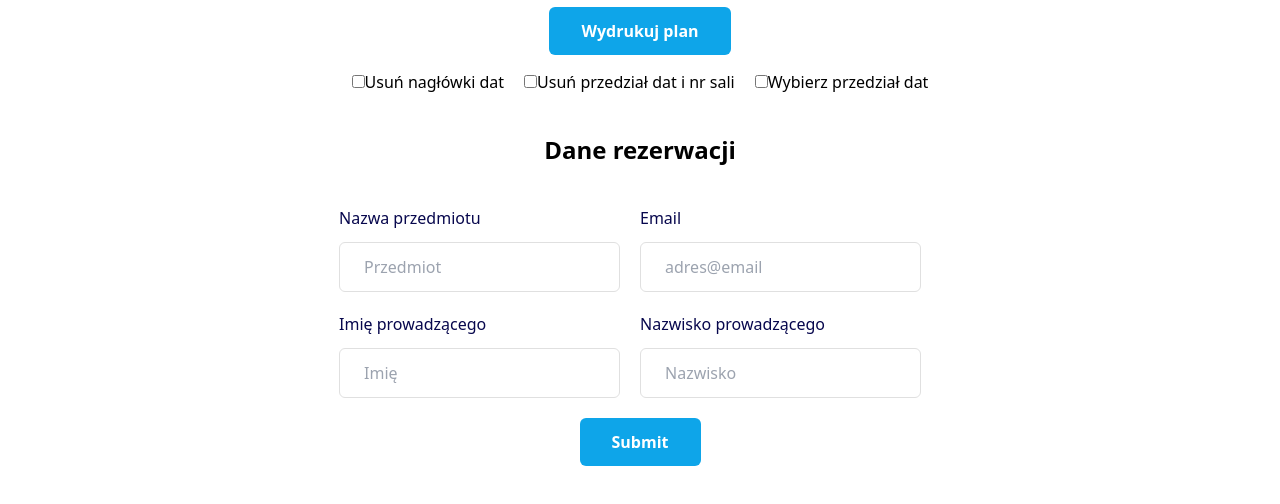
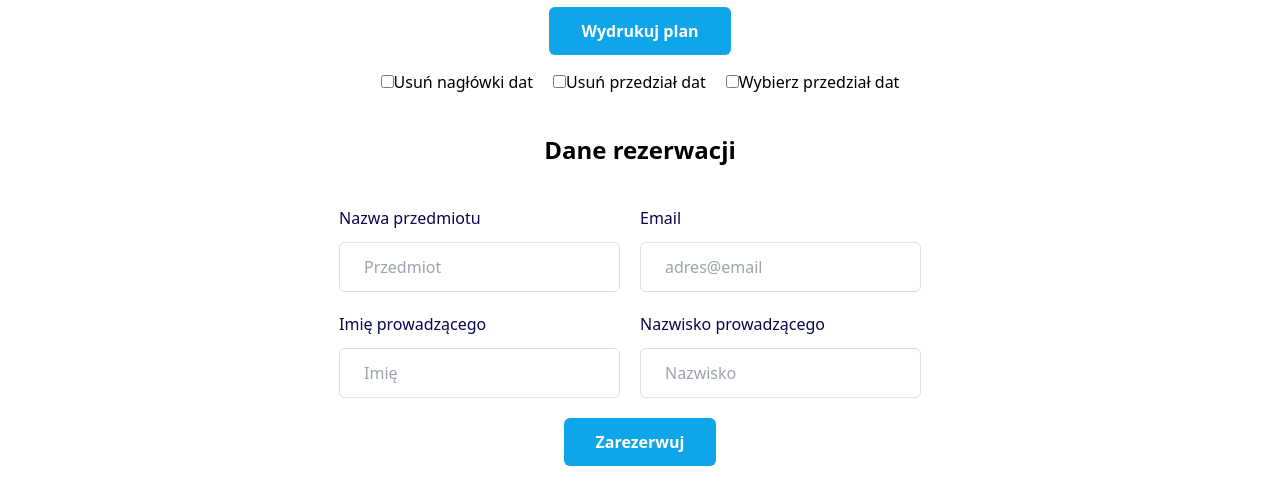
Before and after one commit to wpz2023/room-booking-system, a React (Vite) app in the folder frontend/: page /sale/1 in a window 1280 px wide. Shown: the part 1670-2174 px from the top of the page. Built offline with nearby package versions, Linux system fonts and the light colour scheme; no server answers.

Commit message:
Repaired calendar range, headers w/wo days, improved hiding date range

```diff
--- a/frontend/src/components/Calendar.tsx
+++ b/frontend/src/components/Calendar.tsx
@@ -1,11 +1,11 @@
-import { Calendar, dateFnsLocalizer } from "react-big-calendar";
-import React, { useEffect, useRef } from "react";
-import { pl } from "date-fns/locale";
+import {Calendar, dateFnsLocalizer} from "react-big-calendar";
+import React, {useEffect, useRef} from "react";
+import {pl} from "date-fns/locale";
 import format from "date-fns/format";
 import parse from "date-fns/parse";
 import startOfWeek from "date-fns/startOfWeek";
 import getDay from "date-fns/getDay";
-import { EventData } from "../models/Activity";
+import {EventData} from "../models/Activity";
 
 interface EventProps {
   event: EventData;
@@ -73,7 +73,8 @@ function NewCalendar({
   backgroundEvent,
   handleSelectSlot,
   selectable,
-  countOfDays
+  countOfDays,
+  formats
 }: {
   activities: EventData[];
   backgroundEvent: BackgroundEvent | undefined;
@@ -125,6 +126,7 @@ function NewCalendar({
       style={{ height: "full" }}
       min={minDate}
       max={maxDate}
+      formats={formats}
       countOfDays={countOfDays ? countOfDays - 1 : null}
       messages={{
         allDay: "Cały dzień",
--- a/frontend/src/components/ReservationForm.tsx
+++ b/frontend/src/components/ReservationForm.tsx
@@ -173,6 +173,7 @@ function ReservationForm({
             <input
               type="submit"
               className="hover:shadow-form rounded-md bg-sky-500 py-3 px-8 text-center text-base font-semibold text-white outline-none"
+              value="Zarezerwuj"
             />
           </div>
         </div>
--- a/frontend/src/components/Room.tsx
+++ b/frontend/src/components/Room.tsx
@@ -89,9 +89,9 @@ function Room() {
         });
     };
 
-    const [cbxDeleteOthersChecked, setCbxDeleteOthersChecked] = React.useState(false);
-    const cbxDeleteOthersChanged = () => {
-        setCbxDeleteOthersChecked(!cbxDeleteOthersChecked);
+    const [cbxDeleteRangeChecked, setCbxDeleteRangeChecked] = React.useState(false);
+    const cbxDeleteRangeChanged = () => {
+        setCbxDeleteRangeChecked(!cbxDeleteRangeChecked);
     };
 
     const [cbxDeleteDateChecked, setCbxDeleteDateChecked] = React.useState(false);
@@ -138,6 +138,14 @@ function Room() {
             }
         }
 
+        const formats: any = {}
+        if (cbxDeleteDateChecked) {
+            formats.dayFormat = (date, culture, localizer) => localizer.format(date, 'EEE', culture);
+        }
+        if (cbxDeleteRangeChecked) {
+            formats.dayRangeHeaderFormat = ({start, end}, culture, localizer) => localizer.format(start, ' ', culture);
+        }
+
         let calendars = [];
         for (let i = 0; i < calendarsCount; i++) {
             let calendarStartDate = new Date(0, 0, 0, 6, 0, 0);
@@ -164,7 +172,7 @@ function Room() {
             if (datesSelected) {
                 if (i === calendarsCount - 1) {
                     if (calendarsCount === 1) {
-                        defaultDate=new Date(endDate.getFullYear(), endDate.getMonth(), endDate.getDate())
+                        defaultDate = new Date(startDate.getFullYear(), startDate.getMonth(), startDate.getDate())
                     } else {
                         defaultDate = new Date(endDate.getFullYear(), endDate.getMonth(), endDate.getDate() - endDay + 1)
                     }
@@ -194,6 +202,7 @@ function Room() {
                     handleSelectSlot={handleSelectSlot}
                     selectable={!datesSelected}
                     defaultDate={defaultDate}
+                    formats={formats}
                 />
             </div>);
         }
@@ -209,7 +218,8 @@ function Room() {
                    .rbc-current-time-indicator { display: none !important; }\
                    .rbc-day-slot .rbc-background-event { display: none !important; }\
                    .rbc-timeslot-group { min-height: 30px; }\
-                   .rbc-event, .rbc-event.rbc-selected, .rbc-day-slot .rbc-selected.rbc-background-event { color: black; background-color: white; }" + (cbxDeleteOthersChecked ? "#classNumberToPrint { display: none; }\ .rbc-toolbar { display: none !important; }}" : "") + (cbxDeleteDateChecked ? ".rbc-time-header-content { display: none; }" : "") + "\ }"}
+                   .rbc-event, .rbc-event.rbc-selected, .rbc-day-slot .rbc-selected.rbc-background-event { color: black; background-color: white; }"
+                    + (cbxDeleteRangeChecked ? ".rbc-toolbar { display: none !important; }}" : "") + "\ }"}
             </style>
             <div>
                 {calendars}
@@ -285,9 +295,9 @@ function Room() {
                             />
                             <a style={{paddingLeft: "10px", paddingRight: "10px"}}></a>
                             <Checkbox
-                                label="Usuń przedział dat i nr sali"
-                                value={cbxDeleteOthersChecked}
-                                onChange={cbxDeleteOthersChanged}
+                                label="Usuń przedział dat"
+                                value={cbxDeleteRangeChecked}
+                                onChange={cbxDeleteRangeChanged}
                             />
                             <a style={{paddingLeft: "10px", paddingRight: "10px"}}></a>
                             <Checkbox
```
